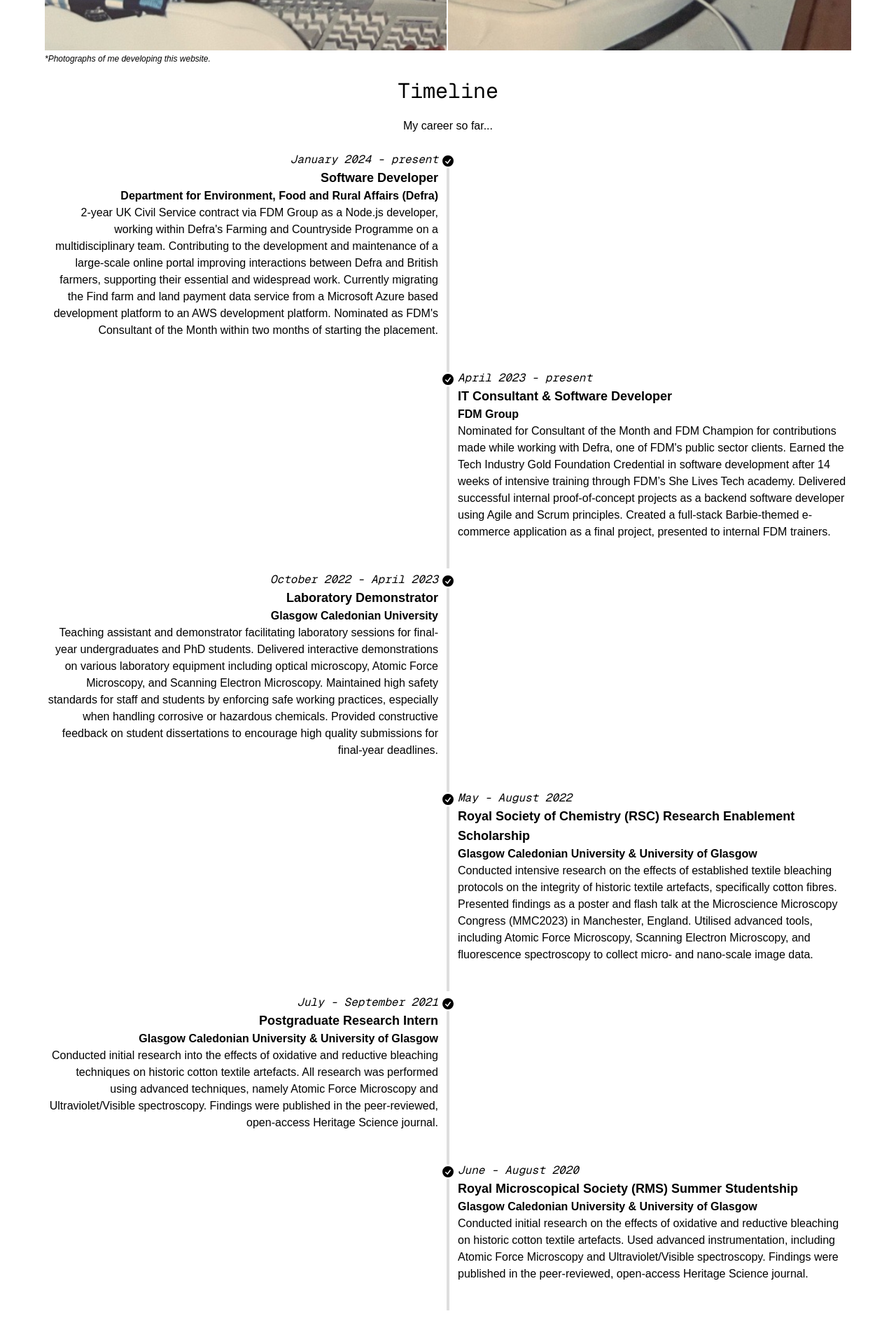
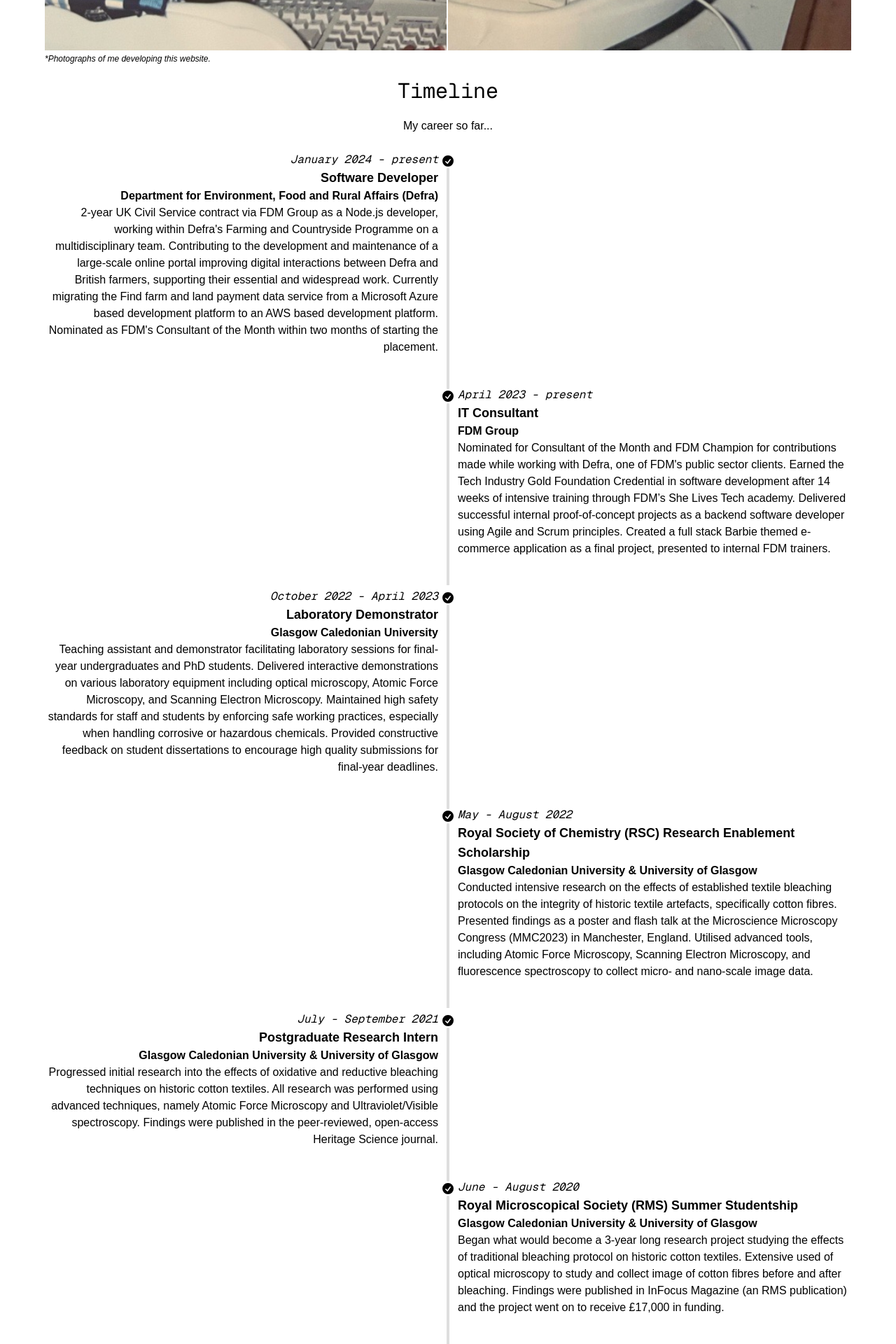
Before and after one commit to rtasalem/ranasalem.io, a Next.js app: page /about in a window 1280 px wide. Shown: the part 857-2777 px from the top of the page at 70% size. Before the commit the page ends 2729 px from the top, so only its background shows below. Built offline with nearby package versions, Linux system fonts and the light colour scheme.

Commit message:
010 Fix CV download (and other tweaks) (#10)

```diff
--- a/app/components/about/bio.tsx
+++ b/app/components/about/bio.tsx
@@ -3,7 +3,7 @@ export default function Bio() {
     <div className='mx-auto max-w-3xl'>
       <p className='text-justify'>I&apos;m Rana, a software developer based in Scotland with a passion for building open source software and
         continuously improving the digital user experience. My educational background in forensic science fostered in me a love for experimenting
-        during my days in the lab, tinkering with all kinds of instruments, primarily atomic force and scanning electron microscopes. Today,
+        during my days in the lab, tinkering with all kinds of instruments, primarily Atomic Force and Scanning Electron microscopes. Today,
         this translates into a joy for building scalable applications and digital services with code.</p>
     </div>
   )
--- a/app/components/navbar/links.tsx
+++ b/app/components/navbar/links.tsx
@@ -6,7 +6,7 @@ export function NavLinks() {
     <ul className='menu menu-horizontal font-semibold'>
       <li><Link href='/about'>About</Link></li>
       <li><Link href='/projects'>Projects</Link></li>
-      <li><Link href='Rana_Salem_CV.pdf' download='Rana_Salem_CV.pdf' target='_blank'>CV</Link></li>
+      <li><Link href='/RANA_SALEM_CV.pdf' download='Rana_Salem_CV.pdf' target='_blank'>CV</Link></li>
       <li><Link href='/gear'>Gear</Link></li>
       <li><Link href='/blog'>Blog</Link></li>
       <li><NavDropdown /></li>
--- a/app/constants/gear-items.tsx
+++ b/app/constants/gear-items.tsx
@@ -10,7 +10,7 @@ export const gearItems = [
     icon: '💻',
     item: 'MacBook Pro 2023 16-inch',
     specs: '36GB RAM / 500GB / Apple M3 Pro Chip',
-    description: 'My primary work device that I use for my day-job as a software developer/IT consultant. Absolute workshorse, haven\'t once heard the fans turn on despite the many times I\'ve left several Docker containers running over the weekend.',
+    description: 'My primary work device that I use for my day-job as a software developer. Absolute workshorse, haven\'t once heard the fans turn on despite the many times I\'ve left several Docker containers running over the weekend.',
     price: '~£2,899.00'
   },
   {
@@ -24,7 +24,7 @@ export const gearItems = [
     icon: '🐁',
     item: 'Logitech MX Anywhere 3S',
     specs: 'Bluetooth / Rechargeable via USB-C',
-    description: 'First bluetooth mouse I bought. Now take this with me whenever I\'m travelling because of it\'s small form factor.',
+    description: 'Take this with me whenever I\'m travelling because of its small form factor.',
     price: '£69.99'
   },
   {
@@ -45,7 +45,7 @@ export const gearItems = [
     icon: '⌨️',
     item: 'Keychron K3',
     specs: 'Bluetooth / Rechargeable via USB-C',
-    description: 'First mechanical keyboard I ever bought. Love the clickiness of this one (got it with the brown tactile switches), but bluetooth switching isn\'t the most seamless compared to Logitech. I\'ll often switch between this and the Wave keyboard.',
+    description: 'First mechanical keyboard I ever bought. Love the clickiness of this one, got it with the brown tactile switches (not that I really know what that means). Bluetooth switching isn\'t the best compared to Logitech. I\'ll often switch between this and the Wave keyboard.',
     price: '£120.99'
   }
 ]
--- a/app/constants/jobs.tsx
+++ b/app/constants/jobs.tsx
@@ -3,13 +3,13 @@ export const jobs = [
     date: 'January 2024 - present',
     role: 'Software Developer',
     company: 'Department for Environment, Food and Rural Affairs (Defra)',
-    summary: '2-year UK Civil Service contract via FDM Group as a Node.js developer, working within Defra\'s Farming and Countryside Programme on a multidisciplinary team. Contributing to the development and maintenance of a large-scale online portal improving interactions between Defra and British farmers, supporting their essential and widespread work. Currently migrating the Find farm and land payment data service from a Microsoft Azure based development platform to an AWS development platform. Nominated as FDM\'s Consultant of the Month within two months of starting the placement.'
+    summary: '2-year UK Civil Service contract via FDM Group as a Node.js developer, working within Defra\'s Farming and Countryside Programme on a multidisciplinary team. Contributing to the development and maintenance of a large-scale online portal improving digital interactions between Defra and British farmers, supporting their essential and widespread work. Currently migrating the Find farm and land payment data service from a Microsoft Azure based development platform to an AWS based development platform. Nominated as FDM\'s Consultant of the Month within two months of starting the placement.'
   },
   {
     date: 'April 2023 - present',
-    role: 'IT Consultant & Software Developer',
+    role: 'IT Consultant',
     company: 'FDM Group',
-    summary: 'Nominated for Consultant of the Month and FDM Champion for contributions made while working with Defra, one of FDM\'s public sector clients. Earned the Tech Industry Gold Foundation Credential in software development after 14 weeks of intensive training through FDM’s She Lives Tech academy. Delivered successful internal proof-of-concept projects as a backend software developer using Agile and Scrum principles. Created a full-stack Barbie-themed e-commerce application as a final project, presented to internal FDM trainers.'
+    summary: 'Nominated for Consultant of the Month and FDM Champion for contributions made while working with Defra, one of FDM\'s public sector clients. Earned the Tech Industry Gold Foundation Credential in software development after 14 weeks of intensive training through FDM’s She Lives Tech academy. Delivered successful internal proof-of-concept projects as a backend software developer using Agile and Scrum principles. Created a full stack Barbie themed e-commerce application as a final project, presented to internal FDM trainers.'
   },
   {
     date: 'October 2022 - April 2023',
@@ -27,12 +27,12 @@ export const jobs = [
     date: 'July - September 2021',
     role: 'Postgraduate Research Intern',
     company: 'Glasgow Caledonian University & University of Glasgow',
-    summary: 'Conducted initial research into the effects of oxidative and reductive bleaching techniques on historic cotton textile artefacts. All research was performed using advanced techniques, namely Atomic Force Microscopy and Ultraviolet/Visible spectroscopy. Findings were published in the peer-reviewed, open-access Heritage Science journal.'
+    summary: 'Progressed initial research into the effects of oxidative and reductive bleaching techniques on historic cotton textiles. All research was performed using advanced techniques, namely Atomic Force Microscopy and Ultraviolet/Visible spectroscopy. Findings were published in the peer-reviewed, open-access Heritage Science journal.'
   },
   {
     date: 'June - August 2020',
     role: 'Royal Microscopical Society (RMS) Summer Studentship',
     company: 'Glasgow Caledonian University & University of Glasgow',
-    summary: 'Conducted initial research on the effects of oxidative and reductive bleaching on historic cotton textile artefacts. Used advanced instrumentation, including Atomic Force Microscopy and Ultraviolet/Visible spectroscopy. Findings were published in the peer-reviewed, open-access Heritage Science journal.'
+    summary: 'Began what would become a 3-year long research project studying the effects of traditional bleaching protocol on historic cotton textiles. Extensive used of optical microscopy to study and collect image of cotton fibres before and after bleaching. Findings were published in InFocus Magazine (an RMS publication) and the project went on to receive £17,000 in funding.'
   }
 ]
--- a/app/gear/page.tsx
+++ b/app/gear/page.tsx
@@ -30,8 +30,7 @@ export default function Gear() {
       <p className='text-left text-xs'>
         <sup>1</sup>Disclaimer: Yes, I do <strong>love</strong> Logitech. Their bluetooth
         functionality for switching between devices (specifically on keyboards) is
-        second to none. That being said my opinions are all my own and I&apos;m not (sadly)
-        sponsored by Logitech (maybe one day 🤞🏽).
+        second to none. That being said my opinions are all my own.
       </p>
     </div>
   )
--- a/app/layout.tsx
+++ b/app/layout.tsx
@@ -28,6 +28,9 @@ export default function RootLayout({
 }>) {
   return (
     <html lang='en'>
+      <head>
+        <meta name="viewport" content="width=device-width, initial-scale=1" />
+      </head>
       <body
         className={`${geistSans.variable} ${geistMono.variable} antialiased`}
       >
--- a/package.json
+++ b/package.json
@@ -1,6 +1,6 @@
 {
   "name": "ranasalem.io",
-  "version": "0.9.0",
+  "version": "0.10.0",
   "private": true,
   "scripts": {
     "build": "npm run build:content && next build",
```
Also changed, not shown: app/constants/projects.tsx (+15 -15 lines), 1 other file (tests, documents, lock files or other folders).
